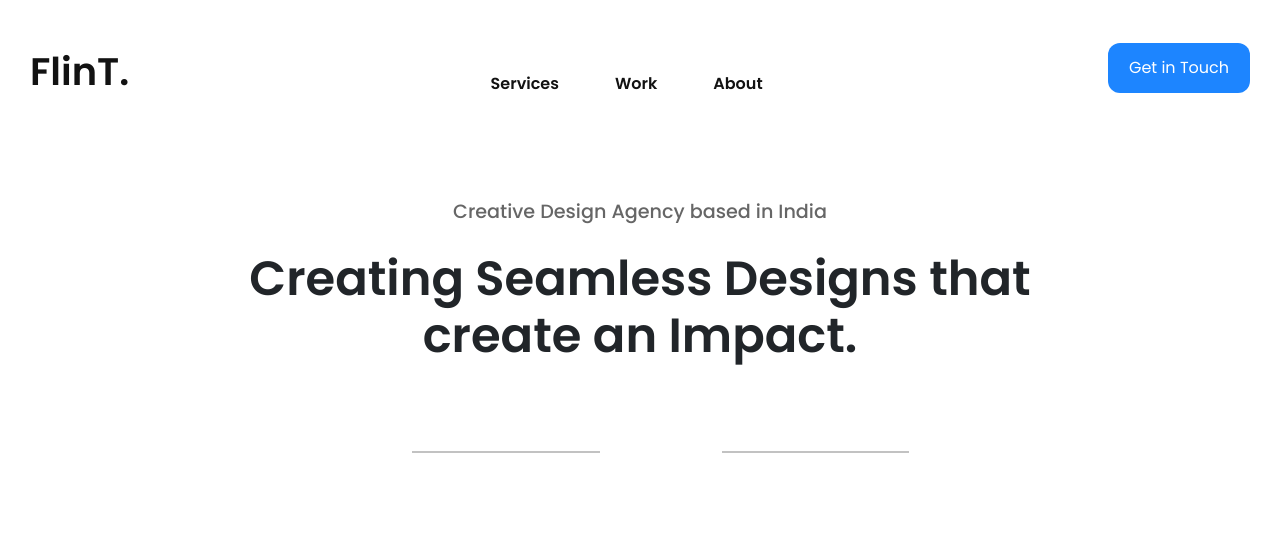
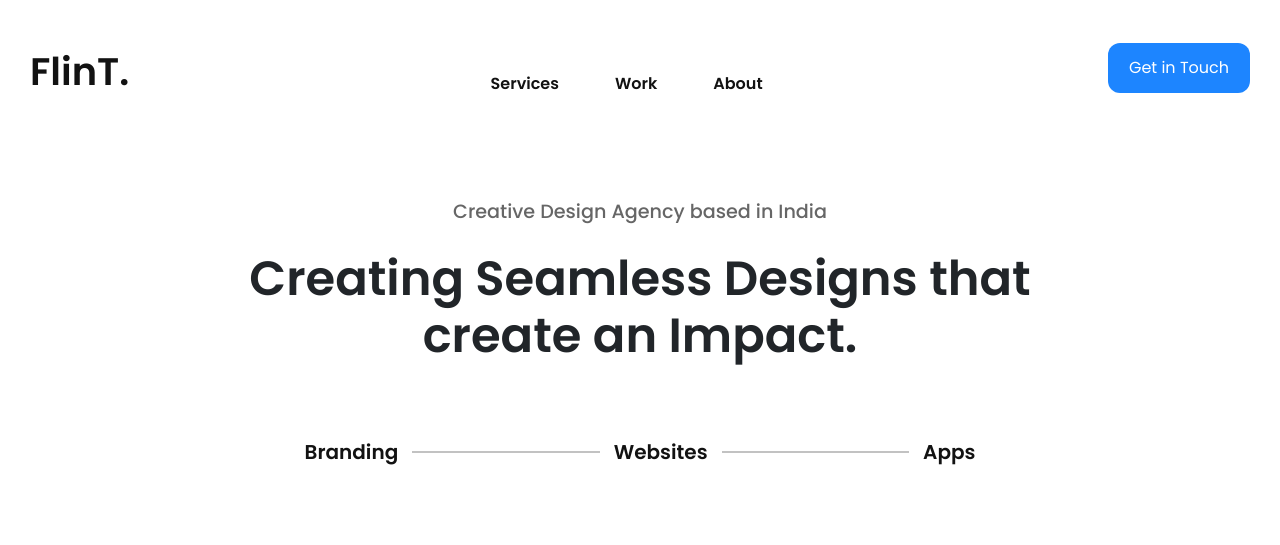
Before and after one commit to Maxx058/Flint, a PHP site: page /index.php in a window 1280 px wide. Shown: the top 545 px of the page. Run offline with PHP 8.4, Linux system fonts and the light colour scheme.

Commit message:
Layout fixes

```diff
--- a/css/style.css
+++ b/css/style.css
@@ -46,7 +46,7 @@ li,
 a {
     font-weight: 600px;
     font-size: 16px;
-    color: white !important;
+    color: #121212 !important;
     text-decoration: none;
 }
 
```
